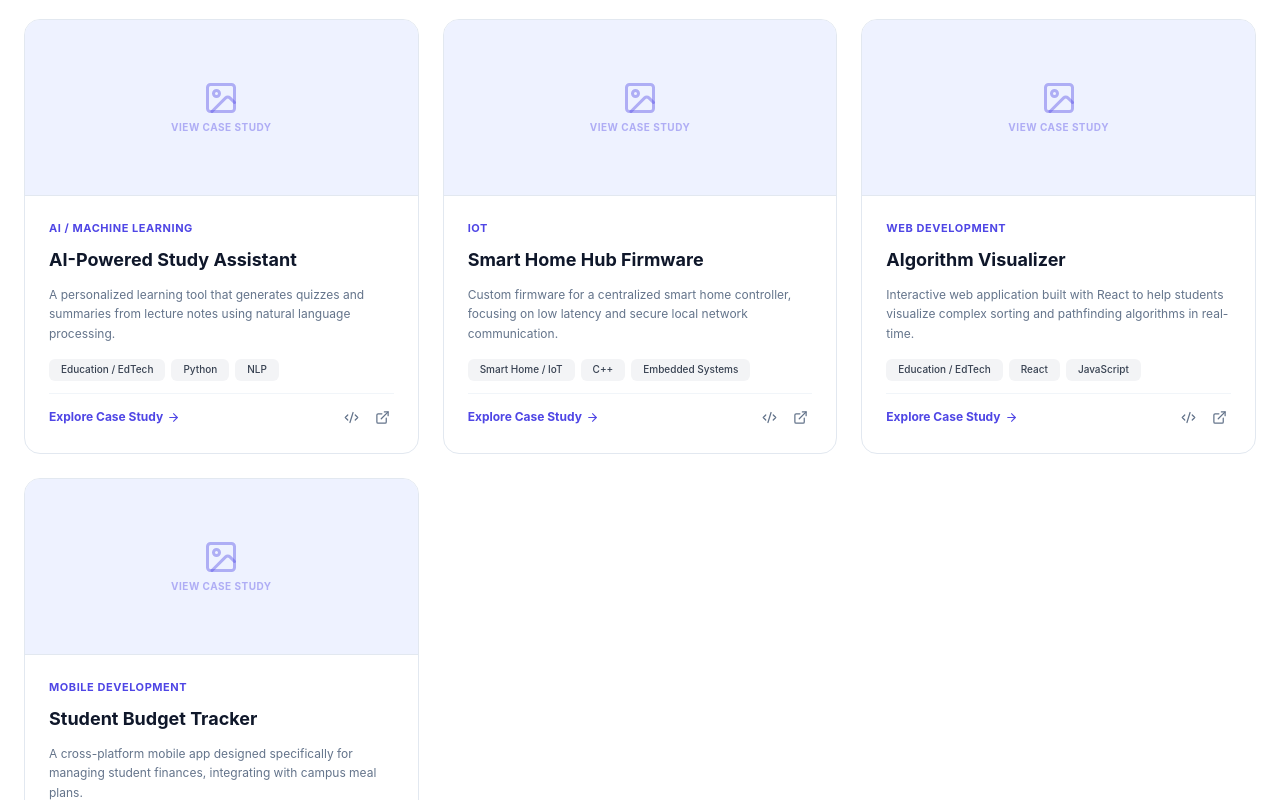
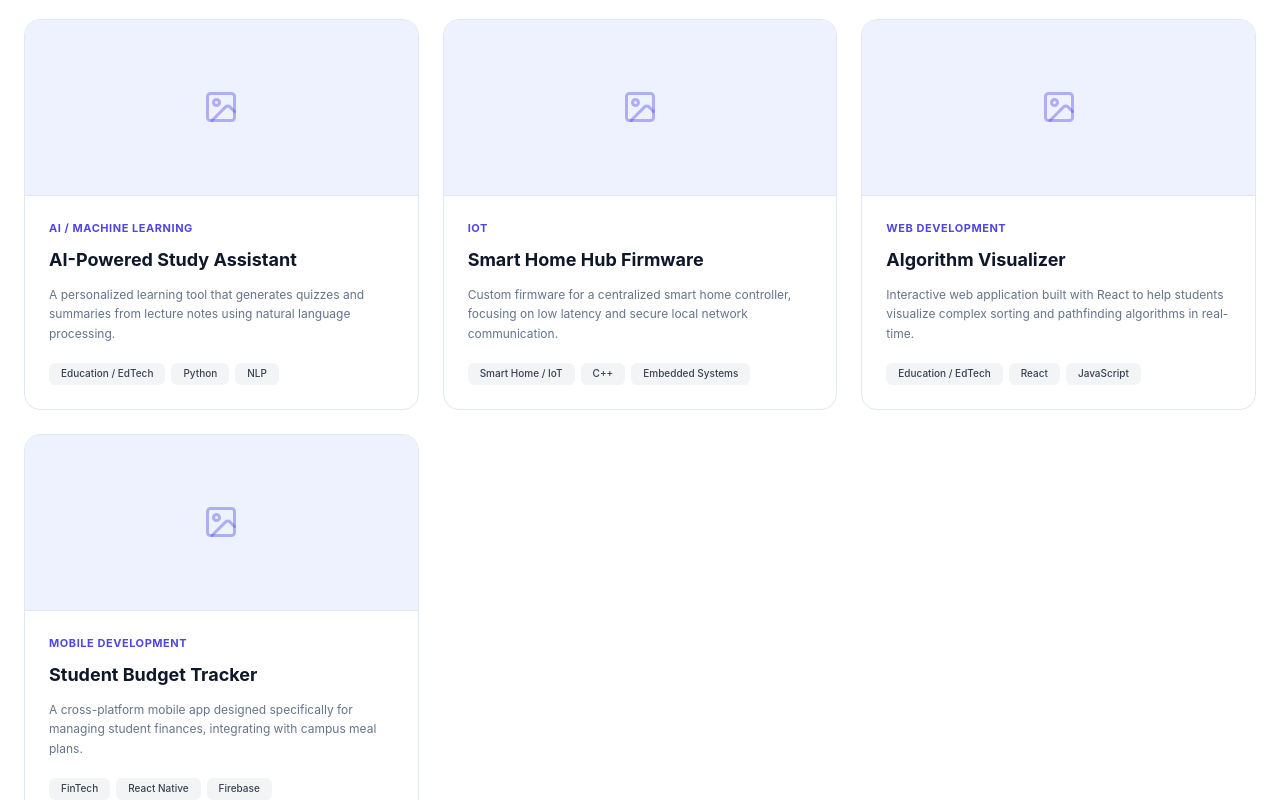
Before and after one commit to AroTech23/theDoers, a Next.js app: page /doers/alexrivera in a window 1280 px wide. Shown: the part 920-1720 px from the top of the page. Built offline with nearby package versions, Linux system fonts and the light colour scheme.

Commit message:
clean: simplify ProjectCard to a single clean clickable card, removing redundant footer buttons and icons

```diff
--- a/components/projects/ProjectCard.tsx
+++ b/components/projects/ProjectCard.tsx
@@ -1,6 +1,6 @@
 import { Project } from '@/types'
 import Badge from '@/components/ui/Badge'
-import { ExternalLink, Code2, ArrowRight, Image as ImageIcon } from 'lucide-react'
+import { Image as ImageIcon } from 'lucide-react'
 import Link from 'next/link'
 
 interface ProjectCardProps {
@@ -14,9 +14,12 @@ export default function ProjectCard({ project, authorId }: ProjectCardProps) {
     : `/projects/${project.id}`
 
   return (
-    <div className="bg-white border border-[#E2E8F0] rounded-2xl overflow-hidden flex flex-col hover:shadow-md hover:border-[#CBD5E1] transition-all group">
-      {/* Clickable Project Thumbnail / Banner */}
-      <Link href={projectLink} className="block w-full h-44 bg-[#EEF2FF] border-b border-[#E2E8F0] overflow-hidden relative">
+    <Link
+      href={projectLink}
+      className="bg-white border border-[#E2E8F0] rounded-2xl overflow-hidden flex flex-col hover:shadow-md hover:border-[#CBD5E1] transition-all group cursor-pointer"
+    >
+      {/* Project Thumbnail / Banner */}
+      <div className="w-full h-44 bg-[#EEF2FF] border-b border-[#E2E8F0] overflow-hidden relative">
         {project.image_url ? (
           <img
             src={project.image_url}
@@ -24,12 +27,11 @@ export default function ProjectCard({ project, authorId }: ProjectCardProps) {
             className="w-full h-full object-cover group-hover:scale-105 transition-transform duration-300"
           />
         ) : (
-          <div className="w-full h-full flex flex-col items-center justify-center text-[#4F46E5]/40 group-hover:text-[#4F46E5]/60 transition-colors">
+          <div className="w-full h-full flex flex-col items-center justify-center text-[#4F46E5]/40 group-hover:text-[#4F46E5]/70 transition-colors">
             <ImageIcon size={36} />
-            <span className="text-[10px] font-bold uppercase tracking-wider mt-1">View Case Study</span>
           </div>
         )}
-      </Link>
+      </div>
 
       {/* Content */}
       <div className="p-6 flex flex-col flex-1 gap-3">
@@ -39,11 +41,9 @@ export default function ProjectCard({ project, authorId }: ProjectCardProps) {
           </span>
         )}
 
-        <Link href={projectLink}>
-          <h4 className="text-lg font-bold text-[#0F172A] hover:text-[#4F46E5] transition-colors leading-snug">
-            {project.title}
-          </h4>
-        </Link>
+        <h4 className="text-lg font-bold text-[#0F172A] group-hover:text-[#4F46E5] transition-colors leading-snug">
+          {project.title}
+        </h4>
 
         <p className="text-xs text-[#64748B] flex-1 line-clamp-3 leading-relaxed">
           {project.description}
@@ -51,48 +51,13 @@ export default function ProjectCard({ project, authorId }: ProjectCardProps) {
 
         {/* Tags */}
         {project.tags && project.tags.length > 0 && (
-          <div className="flex flex-wrap gap-1.5 pt-1">
+          <div className="flex flex-wrap gap-1.5 pt-2">
             {project.tags.slice(0, 3).map((tag) => (
               <Badge key={tag} label={tag} className="text-[10px] bg-[#F1F5F9] text-[#334155] px-2.5 py-0.5 rounded-md" />
             ))}
           </div>
         )}
-
-        {/* Bottom Actions: View Case Study & Resource Links */}
-        <div className="flex items-center justify-between pt-3 mt-auto border-t border-[#F1F5F9] text-xs">
-          <Link
-            href={projectLink}
-            className="inline-flex items-center gap-1 font-bold text-[#4F46E5] hover:text-[#3730A3] transition-colors"
-          >
-            Explore Case Study <ArrowRight size={13} />
-          </Link>
-
-          <div className="flex items-center gap-2 text-[#64748B]">
-            {project.github_url && (
-              <a
-                href={project.github_url}
-                target="_blank"
-                rel="noreferrer"
-                title="View Code"
-                className="p-1 hover:text-[#0F172A] transition-colors"
-              >
-                <Code2 size={15} />
-              </a>
-            )}
-            {project.live_url && (
-              <a
-                href={project.live_url}
-                target="_blank"
-                rel="noreferrer"
-                title="Live Demo"
-                className="p-1 hover:text-[#4F46E5] transition-colors"
-              >
-                <ExternalLink size={15} />
-              </a>
-            )}
-          </div>
-        </div>
       </div>
-    </div>
+    </Link>
   )
 }
```
